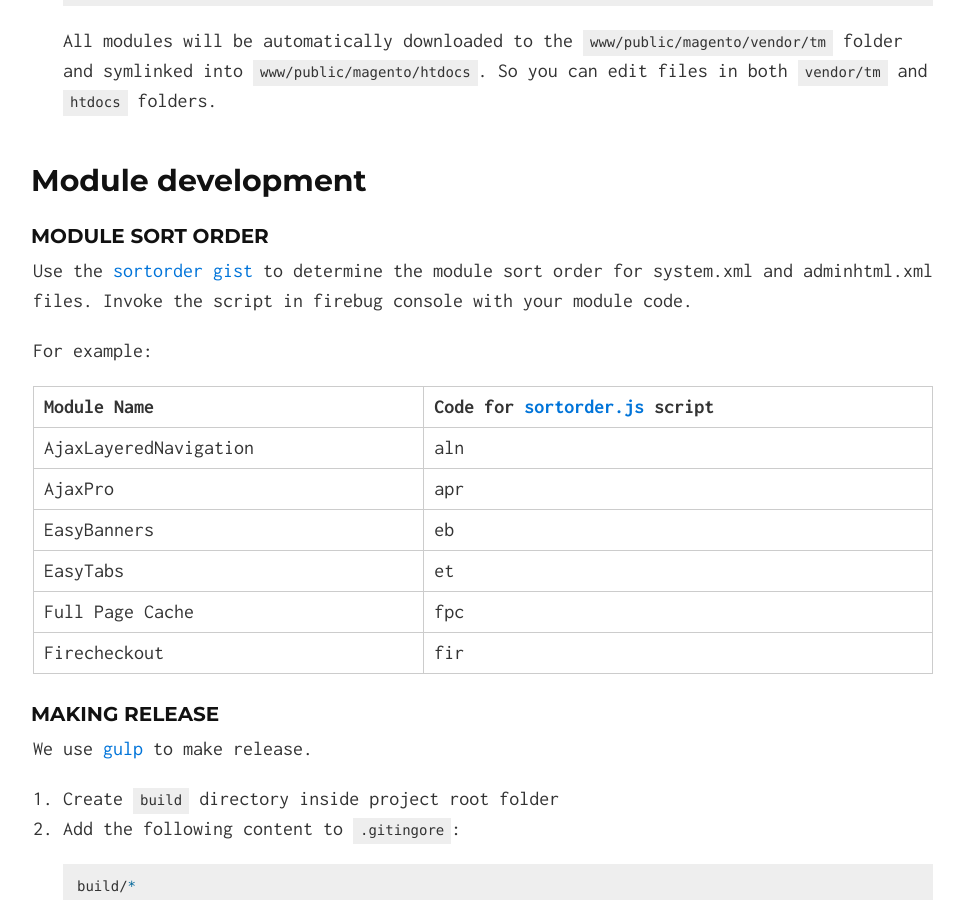
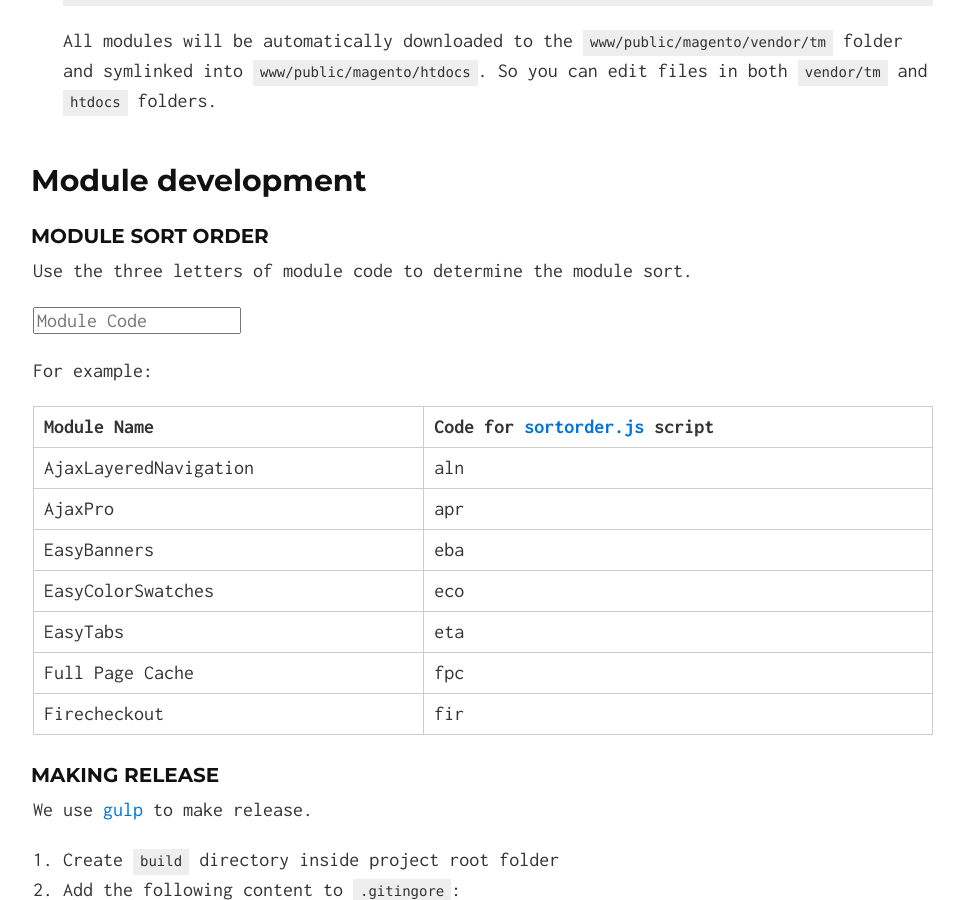
Before and after one commit to tmhub/tmhub.github.io, a Jekyll site: the page built from index.html, in a window 1280 px wide and 900 px high, scrolled down 5613 px. Shown: the whole window, without its empty margins (157-1121 px from the left). Built offline with Jekyll 4.4.1, drawn with Linux system fonts in a browser that asks for light colours; nearby versions of some CDN libraries.

Commit message:
Added module sortorder calculation form

```diff
--- a/_includes/index.md
+++ b/_includes/index.md
@@ -205,20 +205,22 @@
 ## Module development
 
 ### Module sort order
-Use the [sortorder gist](https://gist.github.com/vovayatsyuk/8668928#file-sortorder-js)
-to determine the module sort order for system.xml and adminhtml.xml files.
-Invoke the script in firebug console with your module code.
+Use the three letters of module code to determine the module sort.
+
+<input type="text" name="module_code" id="module_code" placeholder="Module Code"/>
+<code id="module_sortorder"></code>
 
 For example:
 
-Module Name|Code for [sortorder.js](https://gist.github.com/vovayatsyuk/8668928#file-sortorder-js) script
-:----------|:-----------
+Module Name          |Code for [sortorder.js](https://gist.github.com/vovayatsyuk/8668928#file-sortorder-js) script
+:--------------------|:-----------
 AjaxLayeredNavigation|aln
-AjaxPro|apr
-EasyBanners|eb
-EasyTabs|et
-Full Page Cache|fpc
-Firecheckout|fir
+AjaxPro              |apr
+EasyBanners          |eba
+EasyColorSwatches    |eco
+EasyTabs             |eta
+Full Page Cache      |fpc
+Firecheckout         |fir
 
 ### Making release
 We use [gulp](#nodejs-and-gulpjs) to make release.
--- a/_includes/scripts.html
+++ b/_includes/scripts.html
@@ -25,4 +25,48 @@
       }
     }
   };
+
+  /**
+   * baseRank is used for first letter:
+   *  a - 100
+   *  b - 200
+   *  and so on
+   *
+   * rank 100/27 is used for the second letter:
+   *  ab - 107
+   *  az - 199
+   *
+   * The third rank is not accurate, with baseRank 100.
+   * Change the rank to 600 to use third letter.
+   * rank 100/27/27 is used for third letter:
+   *  aaz - 106
+   *  aba - 107
+   *  abz - 110
+   */
+  var getSortorder = function(letters, baseRank) {
+    var sortorder = 0,
+        rank = baseRank || 100;
+
+    letters.split('').every(function(letter, i) {
+      if (i === 1) {
+        rank /= 27;
+      } else if (i === 2) {
+        rank /= 27;
+      }
+      sortorder += 'ABCDEFGHIJKLMNOPQRSTUVWXYZ'.indexOf(letter.toUpperCase()) * rank + rank;
+
+      return i < 2;
+    });
+
+    return Math.floor(sortorder);
+  };
+  document.onreadystatechange = function () {
+    if (this.readyState === "complete") {
+      var input = document.getElementsById('module_code'),
+        result = document.getElementsById('module_sortorder');
+      input.addEventListener('keyup', function() {
+        result.innerHTML = getSortorder(this.value);
+      }, false);
+    }
+  };
 </script>
```
